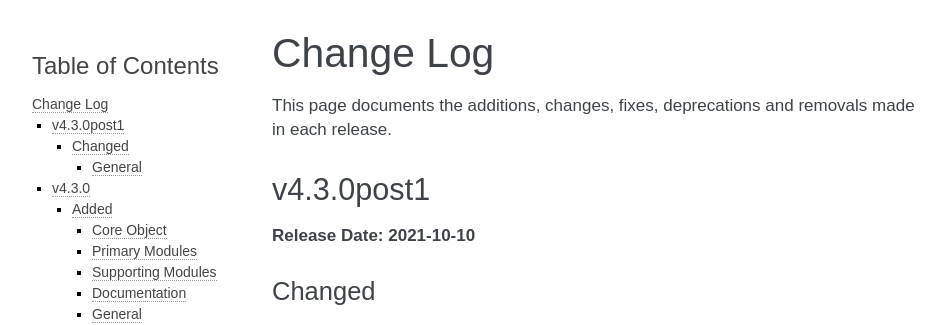
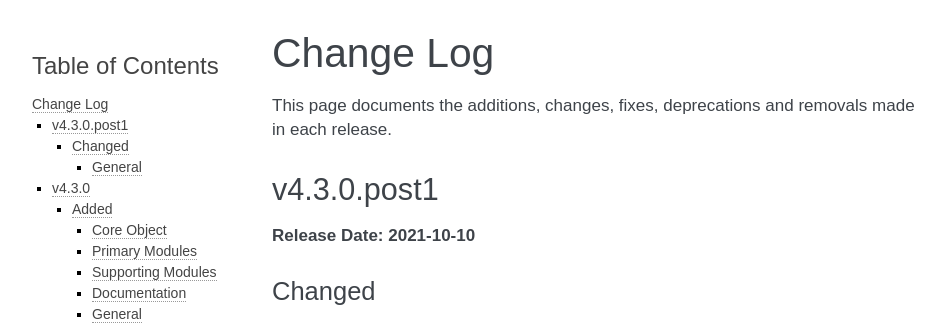
Before and after one commit to jeffshurtliff/khoros, a Sphinx documentation site: the page built from docs/changelog.rst, in a window 1280 px wide and 900 px high. Shown: the top 325 px of the window, without its empty margins (148-1095 px from the left). Built offline with Sphinx 7.4.7, drawn with Linux system fonts in a browser that asks for light colours.

Commit message:
Made minor adjustment to version syntax

```diff
--- a/docs/changelog.rst
+++ b/docs/changelog.rst
@@ -3,9 +3,9 @@ Change Log
 ##########
 This page documents the additions, changes, fixes, deprecations and removals made in each release.
 
-***********
-v4.3.0post1
-***********
+************
+v4.3.0.post1
+************
 **Release Date: 2021-10-10**
 
 Changed
--- a/khoros/utils/version.py
+++ b/khoros/utils/version.py
@@ -15,7 +15,7 @@ import urllib.request
 from . import log_utils
 
 # Define special and global variables
-__version__ = "4.3.0post1"
+__version__ = "4.3.0.post1"
 latest_version_reported = False
 logger = log_utils.initialize_logging(__name__)
 
```
